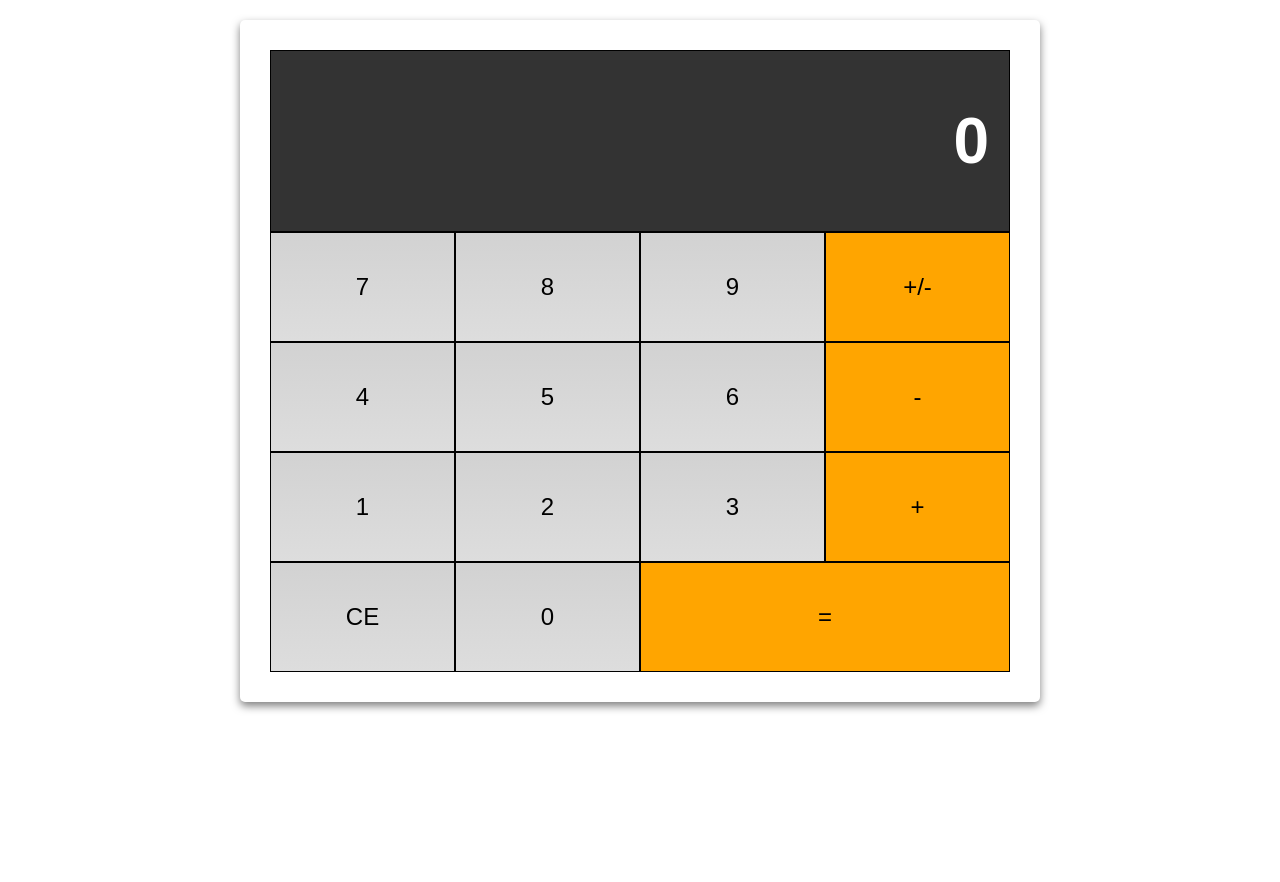
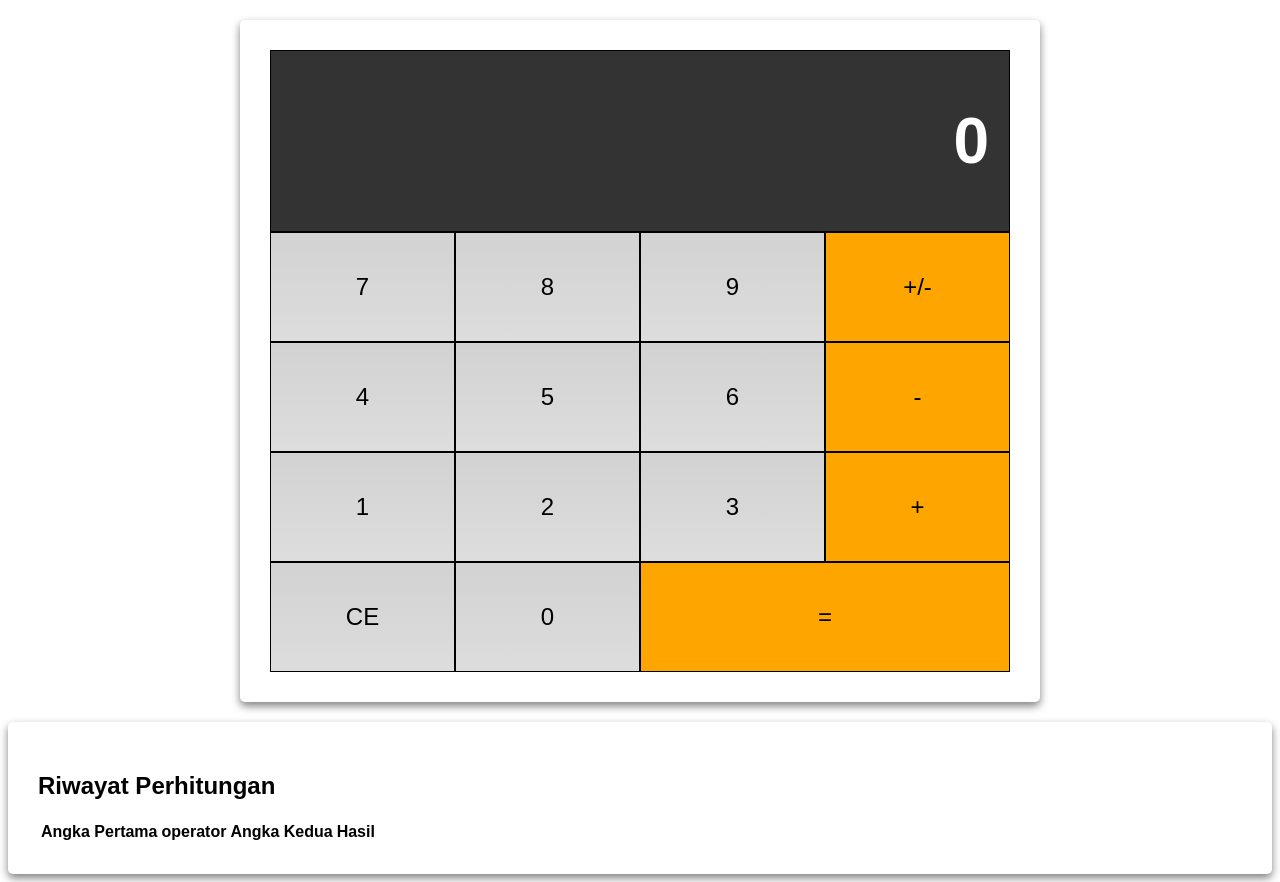
Before and after one commit to Bolochen/kalkulator, a plain HTML site: page index.html in a window 1280 px wide. Before the commit the page ends 800 px from the top, so only its background shows below. Drawn offline with Linux system fonts and the light colour scheme.

Commit message:
menambah container untuk history list

```diff
--- a/index.html
+++ b/index.html
@@ -34,6 +34,23 @@
             <div class="button equals double">=</div>
         </div>
     </div>
+
+    <div class="history card">
+        <h2>Riwayat Perhitungan</h2>
+        <table>
+            <thead>
+                <tr>
+                    <th>Angka Pertama</th>
+                    <th>operator</th>
+                    <th>Angka Kedua</th>
+                    <th>Hasil</th>
+                </tr>
+            </thead>
+            <tbody id="historyList">
+
+            </tbody>
+        </table>
+    </div>
 <script src="script.js"></script>
 </body>
 </html>
```
